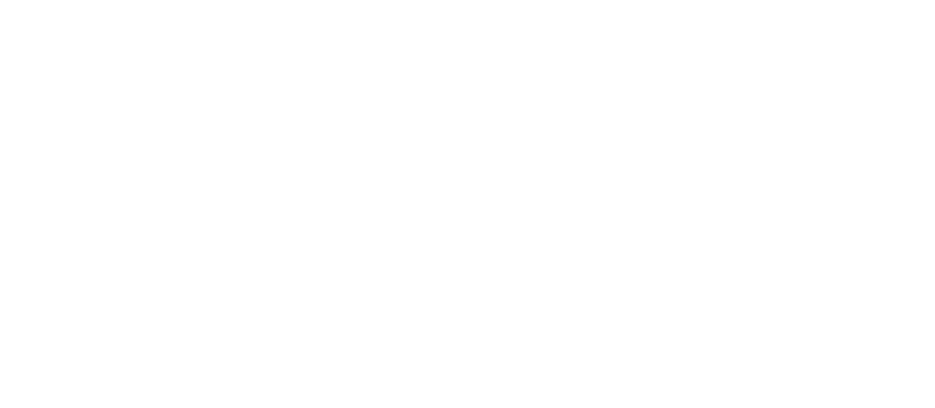
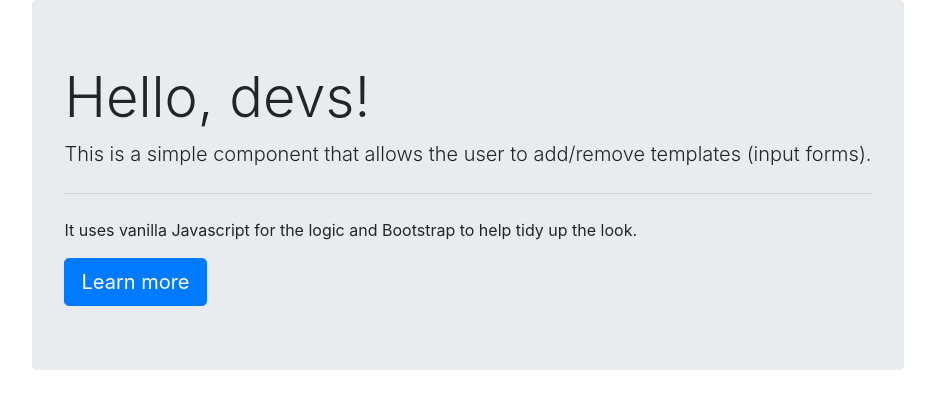
Before and after one commit to m3digital/Template-Challenge, a plain HTML site: page index.html in a window 1280 px wide. Shown: the whole page, without its empty margins (172-1107 px from the left). Drawn offline with nearby package versions, Linux system fonts and the light colour scheme.

Commit message:
set up jumbotron

```diff
--- a/index.html
+++ b/index.html
@@ -1,5 +1,6 @@
 <!DOCTYPE html>
 <html lang="en">
+
 <head>
     <meta charset="utf-8">
 
@@ -7,12 +8,23 @@
     <meta name="description" content="Template Challenge">
     <meta name="author" content="Matt Gennings">
 
-  <link rel="stylesheet" href="https://stackpath.bootstrapcdn.com/bootstrap/4.5.0/css/bootstrap.min.css" integrity="sha384-9aIt2nRpC12Uk9gS9baDl411NQApFmC26EwAOH8WgZl5MYYxFfc+NcPb1dKGj7Sk" crossorigin="anonymous">
+    <link rel="stylesheet" href="https://stackpath.bootstrapcdn.com/bootstrap/4.5.0/css/bootstrap.min.css"
+        integrity="sha384-9aIt2nRpC12Uk9gS9baDl411NQApFmC26EwAOH8WgZl5MYYxFfc+NcPb1dKGj7Sk" crossorigin="anonymous">
     <link rel="stylesheet" href="assets/css/style.css">
 
 </head>
+<div class="container h-100 d-flex justify-content-center">
+    <div class="jumbotron my-auto">
+        <h1 class="display-4">Hello, devs!</h1>
+        <p class="lead">This is a simple component that allows the user to add/remove templates (input forms).</p>
+        <hr class="my-4">
+        <p>It uses vanilla Javascript for the logic and Bootstrap to help tidy up the look.</p>
+        <a class="btn btn-primary btn-lg" href="assets/coding challenge.pptx" role="button">Learn more</a>
+    </div>
+</div>
 
 <body>
     <script src="assets/js/app.js"></script>
 </body>
+
 </html>
```
Also changed, not shown: 1 other file. Lines whose indentation alone changed are shown as unchanged.
